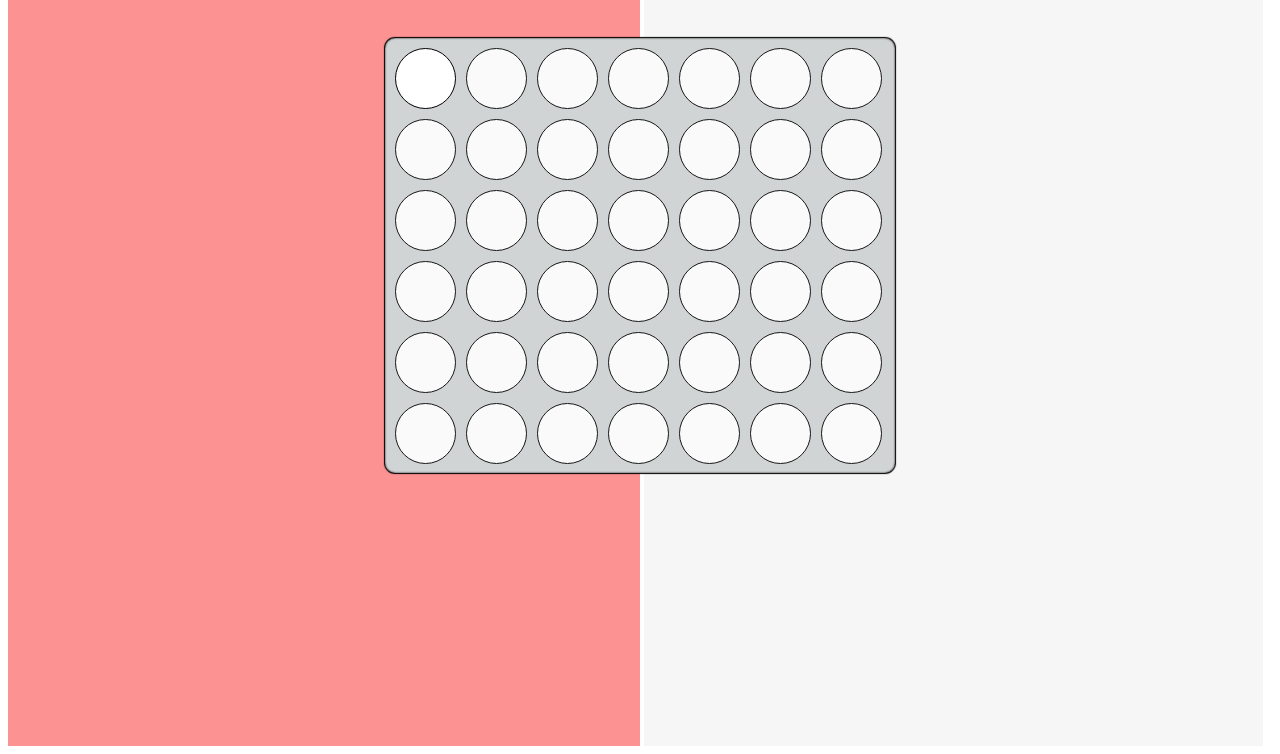
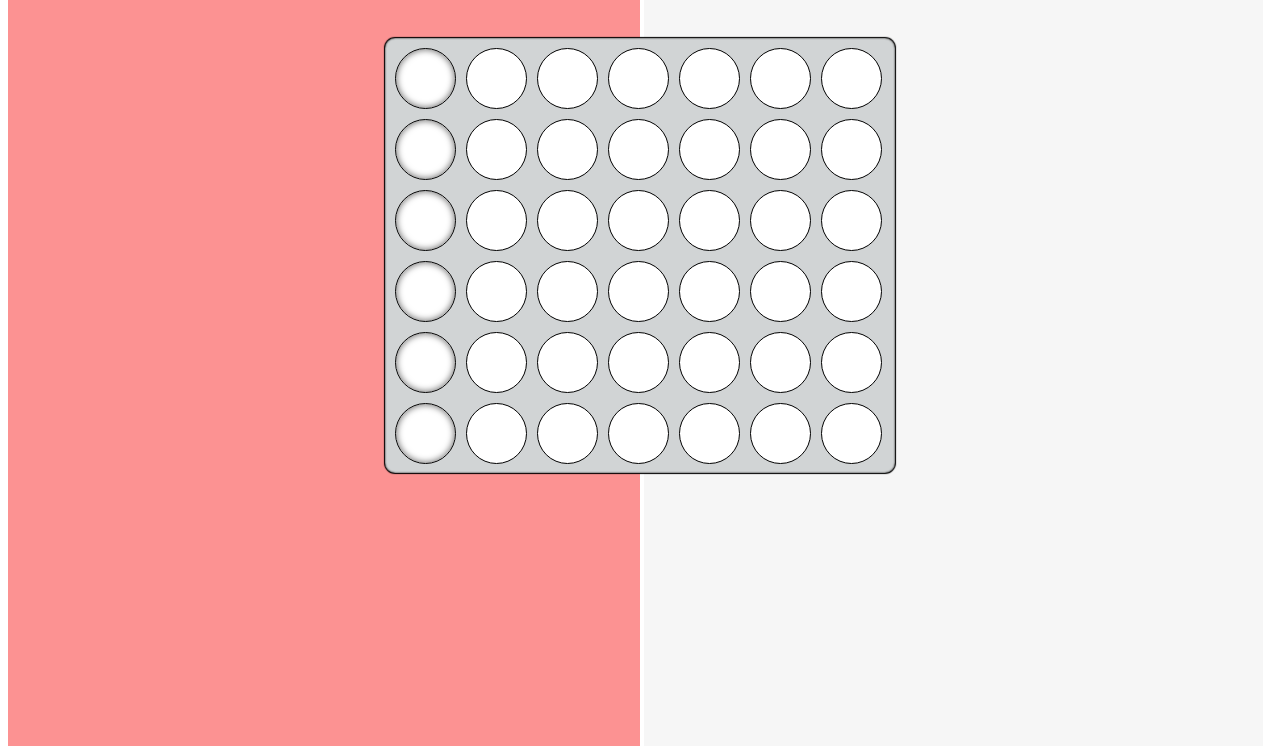
Before and after one commit to kaykayyali/connect-four-attempt, a plain HTML site: page index.html in a window 1280 px wide. In both pictures the pointer is over the element 425 px from the left and 140 px from the top of the page. Shown: the part 62-816 px from the top of the page. Drawn offline with nearby package versions, Linux system fonts and the light colour scheme.

Commit message:
Now its a connect 4 game.

```diff
--- a/css/style.css
+++ b/css/style.css
@@ -66,11 +66,10 @@ body {
     border: solid 1px black;
     border-radius: 50%;
     margin: 5px;
-    opacity: .9;
     position: relative;
 }
-.tile:hover {
-	opacity: 1;
+.row:hover .tile {
+	box-shadow: inset 0 0 6px 1px #7c7c7c;
 }
 
 .tile.red:after,
--- a/js/row.js
+++ b/js/row.js
@@ -29,5 +29,10 @@ Row.prototype.select = function() {
 			break;
 		}
 	}
-	last_unselected_tile.select();
+	if (last_unselected_tile) {
+		last_unselected_tile.select();
+	}
+	else {
+		console.log("No more tiles in this row.");
+	}
 };
```
